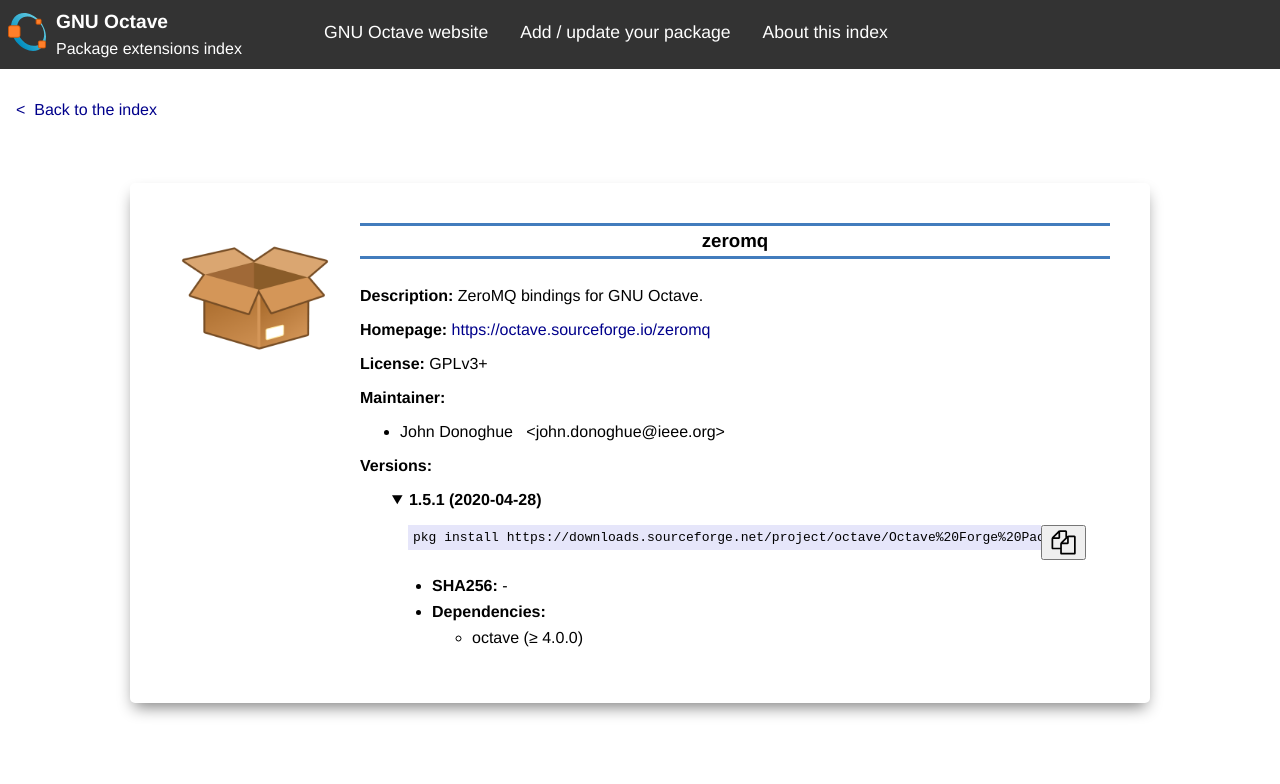
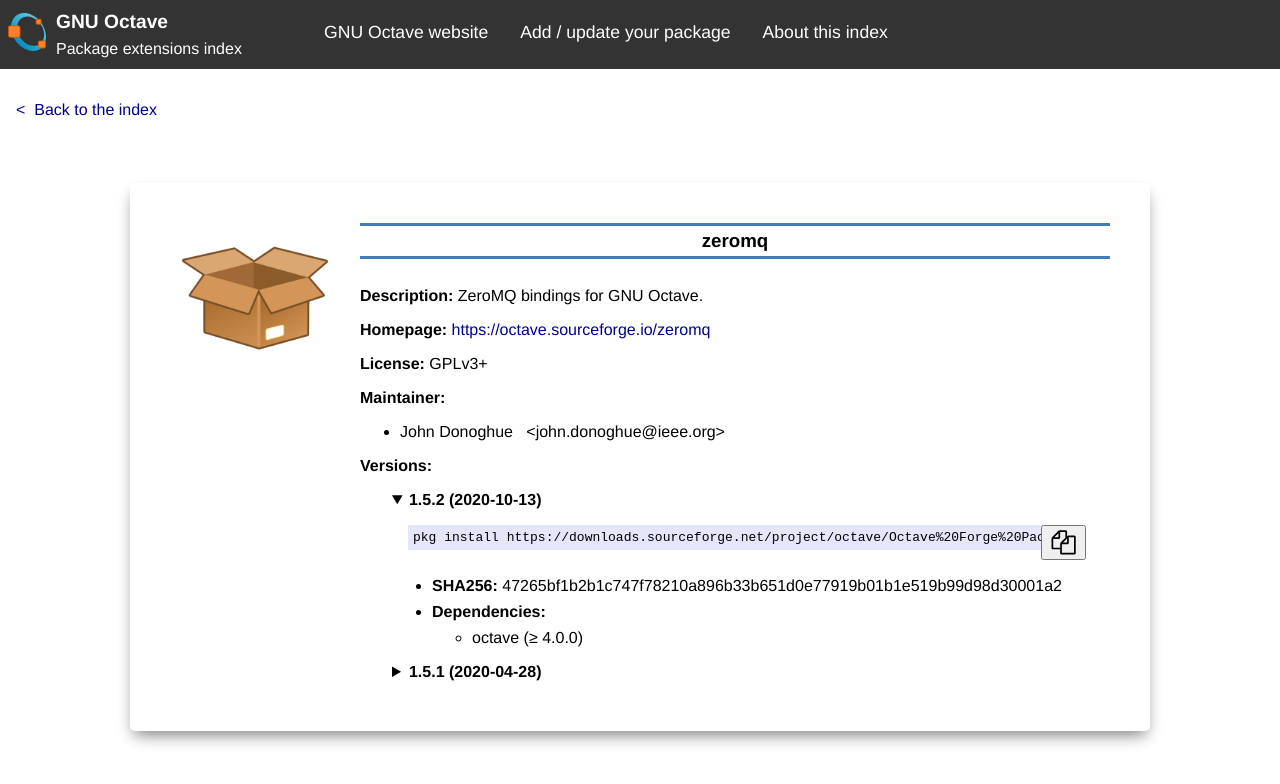
Before and after one commit to gnu-octave/packages, a Jekyll site: the page built from package/zeromq.md, in a window 1280 px wide. Shown: the top 784 px of the page. Built offline with Jekyll 4.4.1, drawn with Linux system fonts in a browser that asks for light colours.

Commit message:
package/zeromq.md: update 1.5.2

```diff
--- a/package/zeromq.md
+++ b/package/zeromq.md
@@ -9,9 +9,17 @@
 - name: "John Donoghue"
   contact: "john.donoghue@ieee.org"
 versions:
+- id: "1.5.2"
+  date: "2020-10-13"
+  sha256: "47265bf1b2b1c747f78210a896b33b651d0e77919b01b1e519b99d98d30001a2"
+  url: "https://downloads.sourceforge.net/project/octave/Octave%20Forge%20Packages/Individual%20Package%20Releases/zeromq-1.5.2.tar.gz"
+  depends:
+  - name: "octave"
+    min: "4.0.0"
+    max:
 - id: "1.5.1"
   date: "2020-04-28"
-  sha256:
+  sha256: "14d16880ea048eae93763950f56e6212be37169fcb3851d66d799c80aeb6287b"
   url: "https://downloads.sourceforge.net/project/octave/Octave%20Forge%20Packages/Individual%20Package%20Releases/zeromq-1.5.1.tar.gz"
   depends:
   - name: "octave"
```
